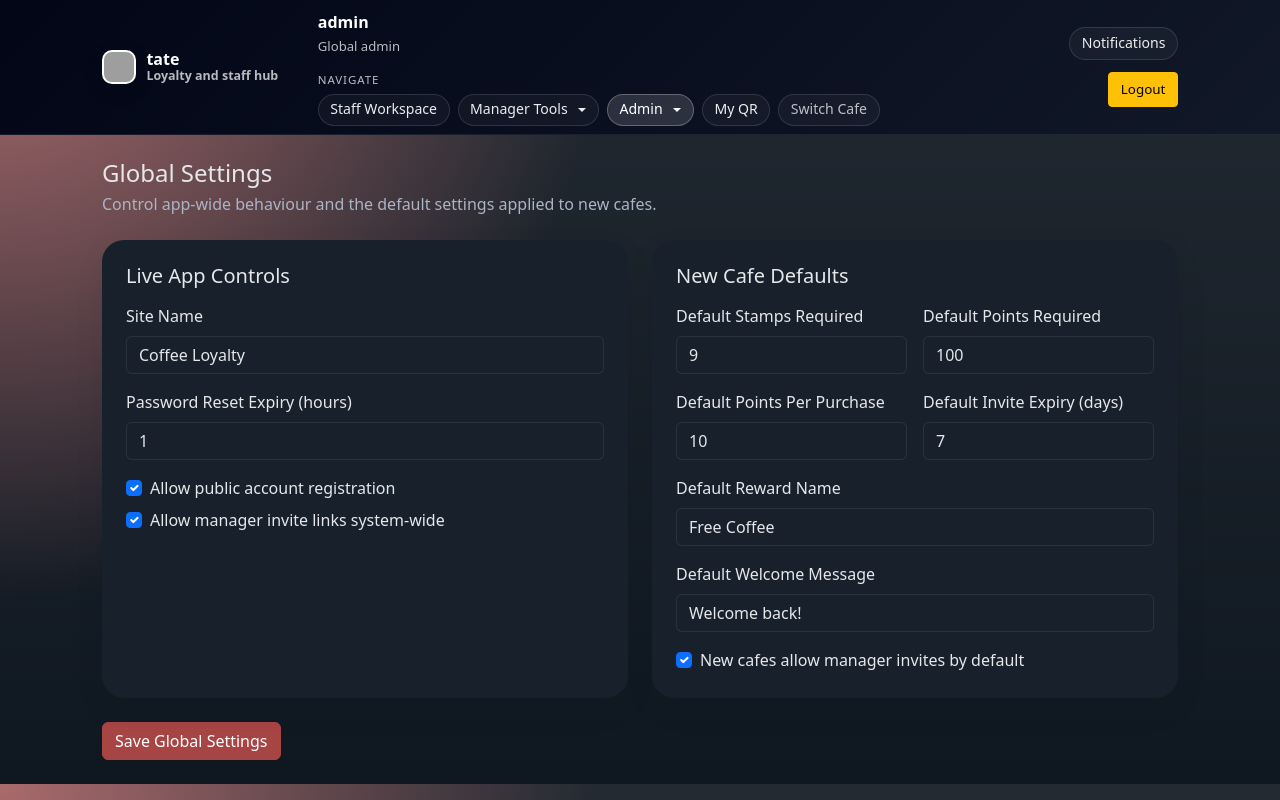
After one commit to AlexandriaParkCS/2026-Yr12-tatehk-PWA-assessment, a Flask app: page /admin/settings in a window 1280 px wide. The commit adds this page. Run offline with Flask 3, Linux system fonts and the light colour scheme; a user stored in the database is signed in; grey boxes are pictures that could not be loaded.

Commit message:
admin settingssssss

```diff
--- a/app.py
+++ b/app.py
@@ -17,6 +17,7 @@ from sqlalchemy import or_, and_, func
 from models import (
     db,
     User,
+    GlobalSettings,
     Cafe,
     CafeMember,
     CafeSettings,
@@ -42,10 +43,35 @@ def ensure_cafe_settings(cafe: Cafe) -> CafeSettings:
     if cafe.settings:
         return cafe.settings
 
-    settings = CafeSettings(cafe_id=cafe.id)
+    global_settings = ensure_global_settings()
+    settings = build_default_cafe_settings(cafe.id, global_settings)
     db.session.add(settings)
     db.session.commit()
     return settings
+
+
+def ensure_global_settings() -> GlobalSettings:
+    settings = db.session.get(GlobalSettings, 1)
+    if settings:
+        return settings
+
+    settings = GlobalSettings(id=1)
+    db.session.add(settings)
+    db.session.commit()
+    return settings
+
+
+def build_default_cafe_settings(cafe_id: int, global_settings: GlobalSettings) -> CafeSettings:
+    return CafeSettings(
+        cafe_id=cafe_id,
+        stamps_required=max(global_settings.default_stamps_required, 1),
+        points_required=max(global_settings.default_points_required, 1),
+        points_per_purchase=max(global_settings.default_points_per_purchase, 1),
+        reward_name=global_settings.default_reward_name,
+        welcome_message=global_settings.default_welcome_message,
+        invite_expiry_days=max(global_settings.default_invite_expiry_days, 1),
+        allow_manager_invites=global_settings.default_allow_manager_invites,
+    )
 
 
 def ensure_loyalty_card(user: User, cafe: Cafe) -> LoyaltyCard:
@@ -264,6 +290,7 @@ def create_app():
 
     with app.app_context():
         db.create_all()
+        ensure_global_settings()
         seed_global_admin()
 
     # ---------------------------
@@ -389,6 +416,7 @@ def create_app():
     def inject_globals():
         u = current_user()
         cafe = current_cafe()
+        global_settings = ensure_global_settings()
         membership = None
         if u and cafe and not is_global_admin(u):
             membership = get_membership(u, cafe)
@@ -407,6 +435,7 @@ def create_app():
             "csrf_token": get_csrf_token(),
             "me": u,
             "active_cafe": cafe,
+            "global_settings": global_settings,
             "me_membership": membership,
             "me_is_admin": is_global_admin(u),
             "unread_notifications": unread_notifications,
@@ -431,6 +460,11 @@ def create_app():
 
     @app.route("/register", methods=["GET", "POST"])
     def register():
+        global_settings = ensure_global_settings()
+        if not global_settings.allow_public_registration:
+            flash("Public registration is currently disabled.", "warning")
+            return redirect(url_for("login"))
+
         if request.method == "POST":
             require_csrf()
 
@@ -507,6 +541,7 @@ def create_app():
 
     @app.route("/forgot-password", methods=["GET", "POST"])
     def forgot_password():
+        global_settings = ensure_global_settings()
         reset_url = None
 
         if request.method == "POST":
@@ -520,7 +555,11 @@ def create_app():
             user = User.query.filter_by(email=email).first()
             if not user or not user.is_active:
                 flash("If that email exists, a reset link is ready.", "info")
-                return render_template("forgot_password.html", reset_url=None)
+                return render_template(
+                    "forgot_password.html",
+                    reset_url=None,
+                    reset_expiry_hours=max(global_settings.password_reset_expiry_hours, 1),
+                )
 
             active_tokens = PasswordResetToken.query.filter_by(user_id=user.id, used_at=None).all()
             now = datetime.utcnow()
@@ -529,7 +568,7 @@ def create_app():
 
             reset = PasswordResetToken(
                 user_id=user.id,
-                expires_at=now + timedelta(hours=1),
+                expires_at=now + timedelta(hours=max(global_settings.password_reset_expiry_hours, 1)),
             )
             db.session.add(reset)
             db.session.commit()
@@ -537,7 +576,11 @@ def create_app():
             reset_url = url_for("reset_password", token=reset.token, _external=True)
             flash("Reset link generated. This project does not send email yet, so use the link below.", "success")
 
-        return render_template("forgot_password.html", reset_url=reset_url)
+        return render_template(
+            "forgot_password.html",
+            reset_url=reset_url,
+            reset_expiry_hours=max(global_settings.password_reset_expiry_hours, 1),
+        )
 
     @app.route("/reset-password/<token>", methods=["GET", "POST"])
     def reset_password(token: str):
@@ -1365,7 +1408,12 @@ def create_app():
     def manager_create_invite():
         require_csrf()
         cafe = current_cafe()
+        global_settings = ensure_global_settings()
         settings = ensure_cafe_settings(cafe)
+
+        if not global_settings.allow_global_manager_invites:
+            flash("Manager invites are disabled globally.", "danger")
+            return redirect(url_for("manager_staff"))
 
         if not settings.allow_manager_invites:
             flash("Manager invites are disabled for this cafe.", "danger")
@@ -1618,6 +1666,7 @@ def create_app():
     @require_global_admin
     def admin_create_cafe_post():
         require_csrf()
+        global_settings = ensure_global_settings()
 
         cafe_name = (request.form.get("cafe_name") or "").strip()
         slug = (request.form.get("slug") or "").strip().lower()
@@ -1644,7 +1693,7 @@ def create_app():
         db.session.add(cafe)
         db.session.flush()
 
-        db.session.add(CafeSettings(cafe_id=cafe.id))
+        db.session.add(build_default_cafe_settings(cafe.id, global_settings))
 
         if manager_email:
             manager_user = User.query.filter_by(email=manager_email).first()
@@ -1682,6 +1731,57 @@ def create_app():
         db.session.commit()
         flash(f"Created cafe '{cafe.name}'.", "success")
         return redirect(url_for("select_cafe"))
+
+    @app.route("/admin/settings", methods=["GET", "POST"])
+    @require_login
+    @require_global_admin
+    def admin_global_settings():
+        settings = ensure_global_settings()
+
+        if request.method == "POST":
+            require_csrf()
+
+            site_name = (request.form.get("site_name") or "").strip()
+            if site_name:
+                settings.site_name = site_name
+
+            password_reset_expiry_hours = (request.form.get("password_reset_expiry_hours") or "").strip()
+            if password_reset_expiry_hours.isdigit():
+                settings.password_reset_expiry_hours = max(int(password_reset_expiry_hours), 1)
+
+            default_stamps_required = (request.form.get("default_stamps_required") or "").strip()
+            if default_stamps_required.isdigit():
+                settings.default_stamps_required = max(int(default_stamps_required), 1)
+
+            default_points_required = (request.form.get("default_points_required") or "").strip()
+            if default_points_required.isdigit():
+                settings.default_points_required = max(int(default_points_required), 1)
+
+            default_points_per_purchase = (request.form.get("default_points_per_purchase") or "").strip()
+            if default_points_per_purchase.isdigit():
+                settings.default_points_per_purchase = max(int(default_points_per_purchase), 1)
+
+            default_invite_expiry_days = (request.form.get("default_invite_expiry_days") or "").strip()
+            if default_invite_expiry_days.isdigit():
+                settings.default_invite_expiry_days = max(int(default_invite_expiry_days), 1)
+
+            default_reward_name = (request.form.get("default_reward_name") or "").strip()
+            if default_reward_name:
+                settings.default_reward_name = default_reward_name
+
+            default_welcome_message = (request.form.get("default_welcome_message") or "").strip()
+            if default_welcome_message:
+                settings.default_welcome_message = default_welcome_message
+
+            settings.allow_public_registration = request.form.get("allow_public_registration") == "on"
+            settings.allow_global_manager_invites = request.form.get("allow_global_manager_invites") == "on"
+            settings.default_allow_manager_invites = request.form.get("default_allow_manager_invites") == "on"
+
+            db.session.commit()
+            flash("Global settings updated.", "success")
+            return redirect(url_for("admin_global_settings"))
+
+        return render_template("admin_global_settings.html", settings=settings)
 
     # ---------------------------
     # Admin user management
--- /dev/null
+++ b/templates/admin_global_settings.html
@@ -0,0 +1,91 @@
+{% extends "base.html" %}
+{% block content %}
+
+<div class="mb-4">
+  <h1 class="h4 mb-1">Global Settings</h1>
+  <p class="text-muted mb-0">
+    Control app-wide behaviour and the default settings applied to new cafes.
+  </p>
+</div>
+
+<form method="post" action="{{ url_for('admin_global_settings') }}">
+  <input type="hidden" name="csrf_token" value="{{ csrf_token }}">
+
+  <div class="row g-4">
+    <div class="col-12 col-lg-6">
+      <div class="card border-0 shadow-sm h-100">
+        <div class="card-body p-4">
+          <h2 class="h5 mb-3">Live App Controls</h2>
+
+          <div class="mb-3">
+            <label class="form-label">Site Name</label>
+            <input class="form-control" name="site_name" value="{{ settings.site_name }}" required>
+          </div>
+
+          <div class="mb-3">
+            <label class="form-label">Password Reset Expiry (hours)</label>
+            <input type="number" class="form-control" name="password_reset_expiry_hours" min="1" value="{{ settings.password_reset_expiry_hours }}">
+          </div>
+
+          <div class="form-check mb-2">
+            <input class="form-check-input" type="checkbox" name="allow_public_registration" id="allow_public_registration" {% if settings.allow_public_registration %}checked{% endif %}>
+            <label class="form-check-label" for="allow_public_registration">Allow public account registration</label>
+          </div>
+
+          <div class="form-check">
+            <input class="form-check-input" type="checkbox" name="allow_global_manager_invites" id="allow_global_manager_invites" {% if settings.allow_global_manager_invites %}checked{% endif %}>
+            <label class="form-check-label" for="allow_global_manager_invites">Allow manager invite links system-wide</label>
+          </div>
+        </div>
+      </div>
+    </div>
+
+    <div class="col-12 col-lg-6">
+      <div class="card border-0 shadow-sm h-100">
+        <div class="card-body p-4">
+          <h2 class="h5 mb-3">New Cafe Defaults</h2>
+
+          <div class="row g-3">
+            <div class="col-sm-6">
+              <label class="form-label">Default Stamps Required</label>
+              <input type="number" class="form-control" name="default_stamps_required" min="1" value="{{ settings.default_stamps_required }}">
+            </div>
+            <div class="col-sm-6">
+              <label class="form-label">Default Points Required</label>
+              <input type="number" class="form-control" name="default_points_required" min="1" value="{{ settings.default_points_required }}">
+            </div>
+            <div class="col-sm-6">
+              <label class="form-label">Default Points Per Purchase</label>
+              <input type="number" class="form-control" name="default_points_per_purchase" min="1" value="{{ settings.default_points_per_purchase }}">
+            </div>
+            <div class="col-sm-6">
+              <label class="form-label">Default Invite Expiry (days)</label>
+              <input type="number" class="form-control" name="default_invite_expiry_days" min="1" value="{{ settings.default_invite_expiry_days }}">
+            </div>
+          </div>
+
+          <div class="mt-3">
+            <label class="form-label">Default Reward Name</label>
+            <input class="form-control" name="default_reward_name" value="{{ settings.default_reward_name }}" required>
+          </div>
+
+          <div class="mt-3">
+            <label class="form-label">Default Welcome Message</label>
+            <input class="form-control" name="default_welcome_message" value="{{ settings.default_welcome_message }}" required>
+          </div>
+
+          <div class="form-check mt-3">
+            <input class="form-check-input" type="checkbox" name="default_allow_manager_invites" id="default_allow_manager_invites" {% if settings.default_allow_manager_invites %}checked{% endif %}>
+            <label class="form-check-label" for="default_allow_manager_invites">New cafes allow manager invites by default</label>
+          </div>
+        </div>
+      </div>
+    </div>
+  </div>
+
+  <div class="mt-4">
+    <button class="btn btn-primary" type="submit">Save Global Settings</button>
+  </div>
+</form>
+
+{% endblock %}
--- a/templates/base.html
+++ b/templates/base.html
@@ -5,7 +5,7 @@
 <meta charset="utf-8">
 <meta name="viewport" content="width=device-width, initial-scale=1">
 
-<title>Coffee Loyalty</title>
+<title>{{ global_settings.site_name if global_settings else 'Coffee Loyalty' }}</title>
 <link rel="icon" href="{{ url_for('favicon') }}" type="image/x-icon">
 
 <link href="https://cdn.jsdelivr.net/npm/bootstrap@5.3.3/dist/css/bootstrap.min.css" rel="stylesheet">
@@ -148,12 +148,14 @@ body{
   display:inline-flex;
   align-items:center;
   gap:0.45rem;
-  padding:0.55rem 0.85rem;
+  padding:0.42rem 0.72rem;
   border-radius:999px;
   color: rgba(255,255,255,0.92);
   text-decoration:none;
   border:1px solid rgba(255,255,255,0.12);
   background: rgba(255,255,255,0.04);
+  font-size:0.88rem;
+  line-height:1.2;
   transition: background-color 0.15s ease, border-color 0.15s ease, color 0.15s ease;
 }
 
@@ -220,7 +222,7 @@ body{
 
 .dropdown-item{
   border-radius: 12px;
-  padding:0.6rem 0.75rem;
+  padding:0.5rem 0.7rem;
 }
 
 .dropdown-item.active,
@@ -232,6 +234,11 @@ body{
 .menu-note{
   font-size:0.78rem;
   color: var(--nav-muted);
+}
+
+.navbar .btn.btn-sm{
+  padding:0.4rem 0.72rem;
+  font-size:0.84rem;
 }
 
 .card,
@@ -365,7 +372,7 @@ body.theme-dark .table-light{
 <img src="{{ active_cafe.logo_url }}" alt="{{ active_cafe.name }} logo" class="brand-logo">
 {% endif %}
 <span class="brand-copy">
-<span class="brand-title">{{ active_cafe.name if active_cafe else 'Coffee Loyalty' }}</span>
+<span class="brand-title">{{ active_cafe.name if active_cafe else (global_settings.site_name if global_settings else 'Coffee Loyalty') }}</span>
 <span class="brand-subtitle">
 {% if active_cafe %}
 Loyalty and staff hub
@@ -439,7 +446,7 @@ Manager Tools
 
 {% if me_is_admin %}
 <div class="dropdown">
-<button class="nav-chip nav-dropdown-toggle dropdown-toggle {% if request.endpoint in ['admin_create_cafe', 'admin_users'] %}active{% endif %}"
+<button class="nav-chip nav-dropdown-toggle dropdown-toggle {% if request.endpoint in ['admin_create_cafe', 'admin_users', 'admin_global_settings'] %}active{% endif %}"
 type="button"
 data-bs-toggle="dropdown"
 aria-expanded="false">
@@ -447,6 +454,7 @@ Admin
 </button>
 <div class="dropdown-menu dropdown-menu-end">
 <div class="nav-group-label px-2">Administration</div>
+<a class="dropdown-item {% if request.endpoint == 'admin_global_settings' %}active{% endif %}" href="{{ url_for('admin_global_settings') }}">Global Settings</a>
 <a class="dropdown-item {% if request.endpoint == 'admin_create_cafe' %}active{% endif %}" href="{{ url_for('admin_create_cafe') }}">Create Cafe</a>
 <a class="dropdown-item {% if request.endpoint == 'admin_users' %}active{% endif %}" href="{{ url_for('admin_users') }}">Manage Users</a>
 </div>
@@ -522,10 +530,12 @@ aria-current="{% if request.endpoint == 'login' %}page{% endif %}">
 Login
 </a>
 
+{% if global_settings.allow_public_registration %}
 <a class="btn btn-success btn-sm"
 href="{{ url_for('register') }}">
 Register
 </a>
+{% endif %}
 </div>
 
 {% endif %}
--- a/templates/cafe_settings.html
+++ b/templates/cafe_settings.html
@@ -231,7 +231,7 @@
   </div>
 
   <div class="mt-4">
-    <button class="btn btn-primary btn-lg" type="submit">Save Settings</button>
+    <button class="btn btn-primary" type="submit">Save Settings</button>
   </div>
 </form>
 
--- a/templates/forgot_password.html
+++ b/templates/forgot_password.html
@@ -24,7 +24,7 @@
         <div class="mt-4">
           <label class="form-label">Reset Link</label>
           <input class="form-control" value="{{ reset_url }}" onclick="this.select()" readonly>
-          <div class="form-text">This link expires in 1 hour.</div>
+          <div class="form-text">This link expires in {{ reset_expiry_hours }} hour{% if reset_expiry_hours != 1 %}s{% endif %}.</div>
         </div>
         {% endif %}
 
```
Also changed, not shown: models.py (+21 -0 lines), instance/coffee_loyalty_multi_v4.db.
